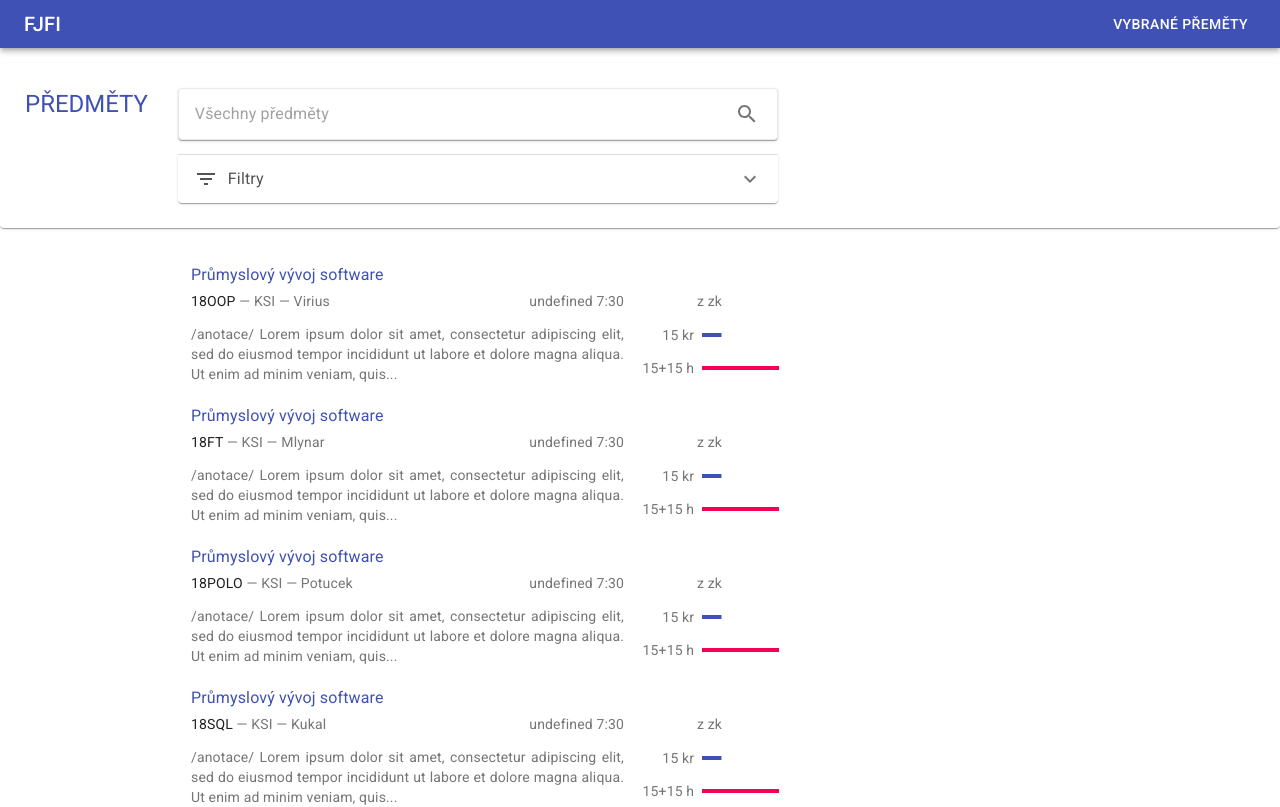
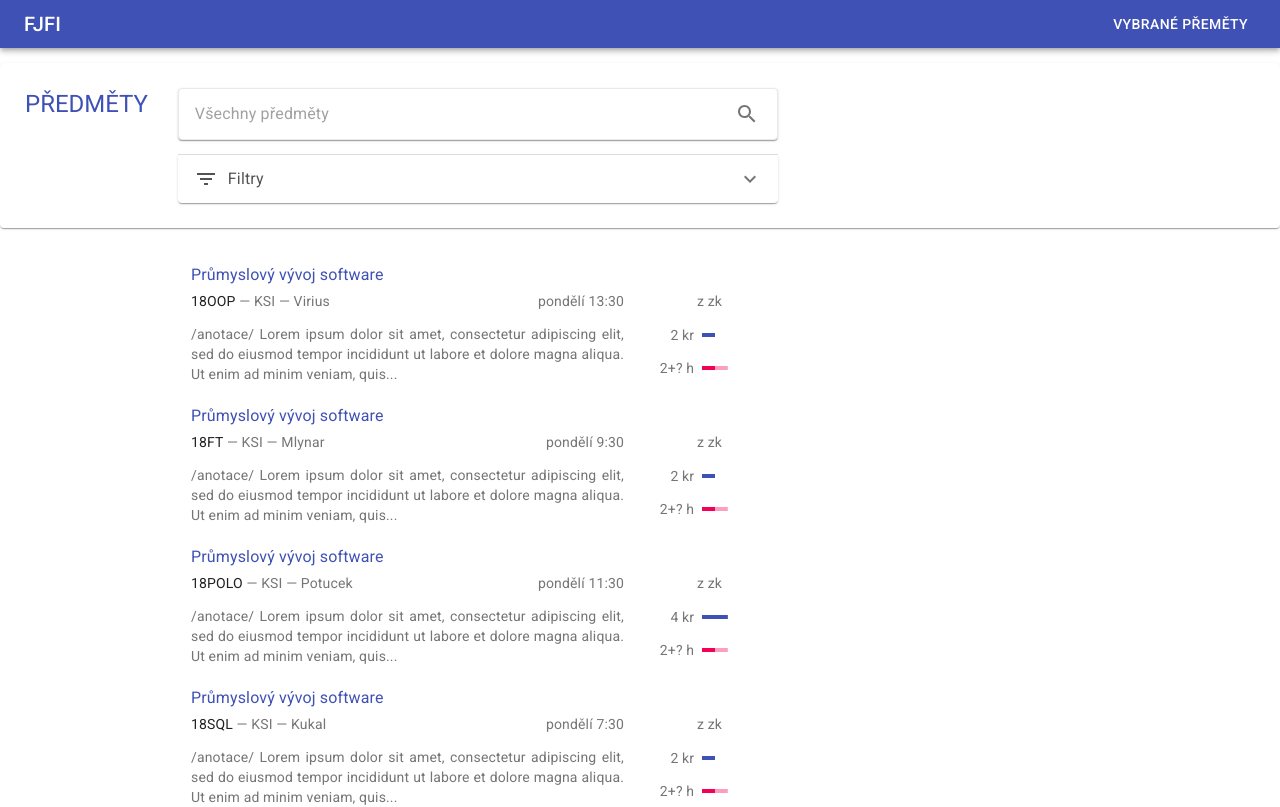
Before and after one commit to jandoubek/pvs-2020-lectures, a React (Create React App) app: page /search in a window 1280 px wide. Shown: the top 807 px of the page. Built offline with nearby package versions, Linux system fonts and the light colour scheme.

Commit message:
Rebased onto develop and fixed bugs

```diff
--- a/src/SubjectPreview.js
+++ b/src/SubjectPreview.js
@@ -27,7 +27,8 @@ const SubjectPreview = ({subject}) => {
     const classes = useStyles()
 
     // TODO Temporary hacks
-    subject.name = "Průmyslový vývoj software"
+    subject.name = "Průmyslový vývoj software";
+    subject.day = 0;
 
     return (
         <ListItem key={subject.code} style={{display: "block"}}>
@@ -68,10 +69,10 @@ SubjectPreview.propTypes = {
     subject: PropTypes.shape({
         code: PropTypes.string.isRequired,
         lecturer: PropTypes.string.isRequired,
-        // day: PropTypes.string,  // TODO Number or string?
+        // day: PropTypes.number,  // TODO Should be number and not english string as it is now (toy data)
         time: PropTypes.string.isRequired,
         credits: PropTypes.number.isRequired,
-        // length: PropTypes.string.isRequired,  // TODO Number or string? ... "2+2"?
+        len: PropTypes.string.isRequired,  // TODO Number or string? ... "2+2"?
 
         // TODO Following things are not yet in toy data
         // name: PropTypes.string.isRequired,
@@ -111,11 +112,8 @@ const ItemExamType = ({subject}) => {
 
 const ItemTimetable = ({subject, align="left"}) => {
     return (
-        // TODO Put real values here (rozvrh)
         <Typography variant="body2" align={align} gutterBottom>
-            {formatDay(subject.day) + " 7:30"}
-            {subject.day === 4 ? ", úterý 17:30" : null}
-            {subject.day === 1 ? ", pátek 18:30" : null}
+            {`${formatDay(subject.day)} ${subject.time}`}
         </Typography>
     );
 };
@@ -136,12 +134,12 @@ const ItemAnnotation = ({subject}) => {
 const ItemCredits = ({subject}) => {
     return(
         <QuantityIndicator
-            // TODO Put real values here (kredity, kredity max)
-            value={3}
-            valueMax={12 }
-            label={"15 kr"}
+            // TODO Put real values here (kredity max)
+            value={Number(subject.credits)}
+            valueMax={12}
+            label={`${subject.credits} kr`}
             labelWidth={"7em"}
-            tooltip={"3 kredity"}
+            tooltip={`${subject.credits} kredity`}
             color="primary"
         />
     );
@@ -151,13 +149,13 @@ const ItemCredits = ({subject}) => {
 const ItemHours = ({subject}) => {
     return(
         <QuantityIndicator
-            // TODO Put real values here (hodiny, hodiny cvika, hodiny max)
-            value={Number(subject.length)}
+            // TODO Put real values here (hodiny cvika, hodiny max)
+            value={Number(subject.len)}
             valueSecond={2}
             valueMax={12}
-            label={"15+15 h"}
+            label={`${subject.len}+? h`}
             labelWidth={"7em"}
-            tooltip={"2h přednášky + 2h cvičení"}
+            tooltip={`${subject.len}h přednášky + ?h cvičení`}
             color="secondary"
         />
     );
```
Also changed, not shown: 1 other file (tests, documents, lock files or other folders).
